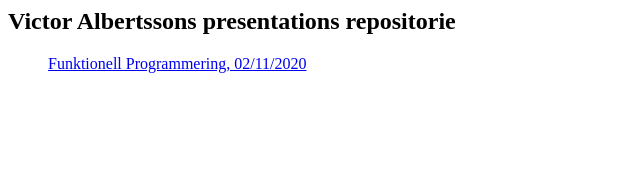
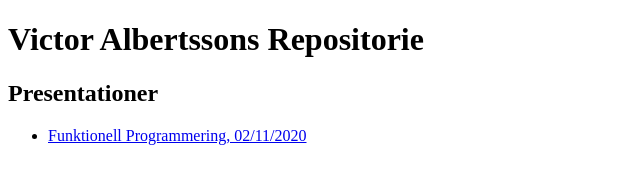
Before and after one commit to VictorAlbertsson/VictorAlbertsson.github.io, a plain HTML site: page index.html in a window 1280 px wide. Shown: the whole page, without its empty margins (0-640 px from the left). Drawn offline with Linux system fonts and the light colour scheme.

Commit message:
Reworked HTML to be more standard adhering and correct.

```diff
--- a/index.html
+++ b/index.html
@@ -1,8 +1,14 @@
-<article>
-  <header>
-    <h1>Victor Albertssons presentations repositorie</h1>
-  </header>
-  <ul>
-    <il><a href="funktionell-programmering.html">Funktionell Programmering, 02/11/2020</a></il>
-  </ul>
-</article>
+<!DOCTYPE html>
+<html lang="sv">
+  <head>
+    <title>Victor Albertssons Repositorie</title>
+  </head>
+  <body>
+    <h1>Victor Albertssons Repositorie</h1>
+    <h2>Presentationer</h2>
+    <ul>
+      <li><a href="funktionell-programmering.html">Funktionell Programmering, 02/11/2020</a></li>
+    </ul>
+    <!-- <h2>Dokument</h2> -->
+  </body>
+</html>
```
